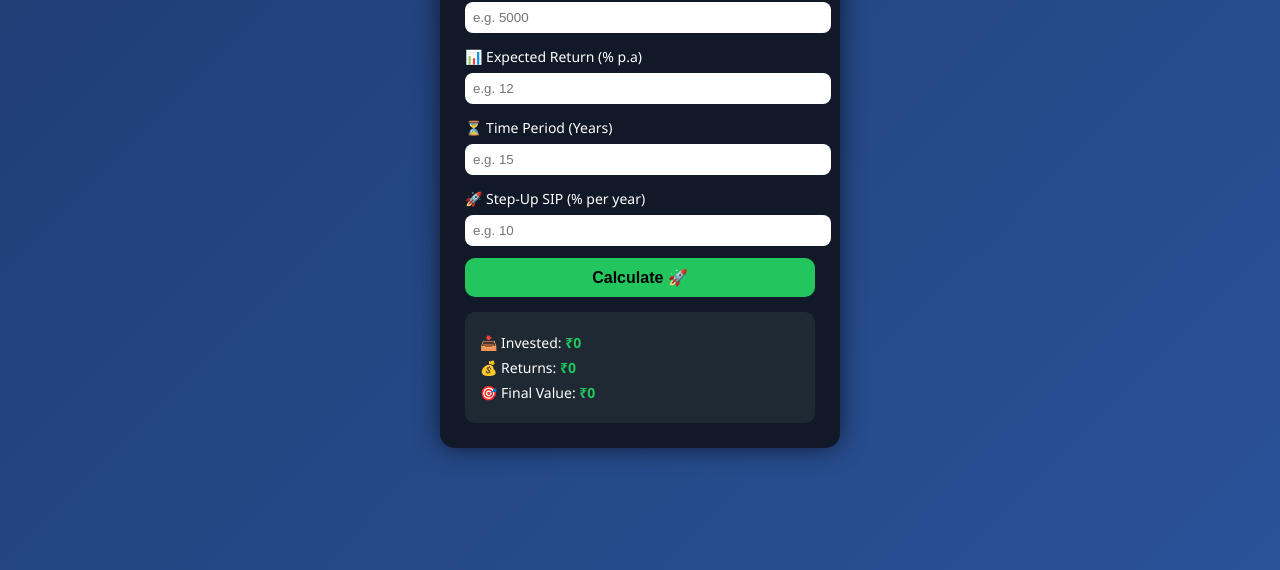
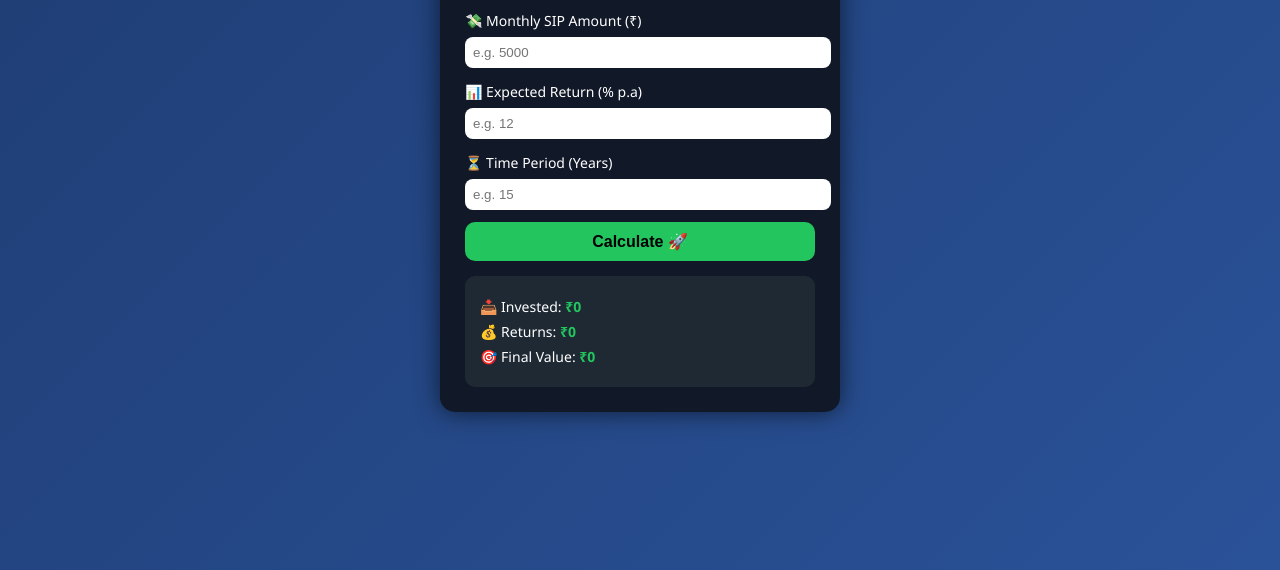
Before and after one commit to gyanib063-del/sip-pwa, a plain HTML site: page index.html in a window 1280 px wide. Shown: the part 246-816 px from the top of the page. Drawn offline with Linux system fonts and the light colour scheme.

Commit message:
Update index.html

```diff
--- a/index.html
+++ b/index.html
@@ -80,9 +80,6 @@ span{
     <label>⏳ Time Period (Years)</label>
     <input type="number" id="years" placeholder="e.g. 15">
 
-    <label>🚀 Step-Up SIP (% per year)</label>
-    <input type="number" id="stepup" placeholder="e.g. 10">
-
     <button onclick="calculateSIP()">Calculate 🚀</button>
 
     <div class="result" id="output">
```
